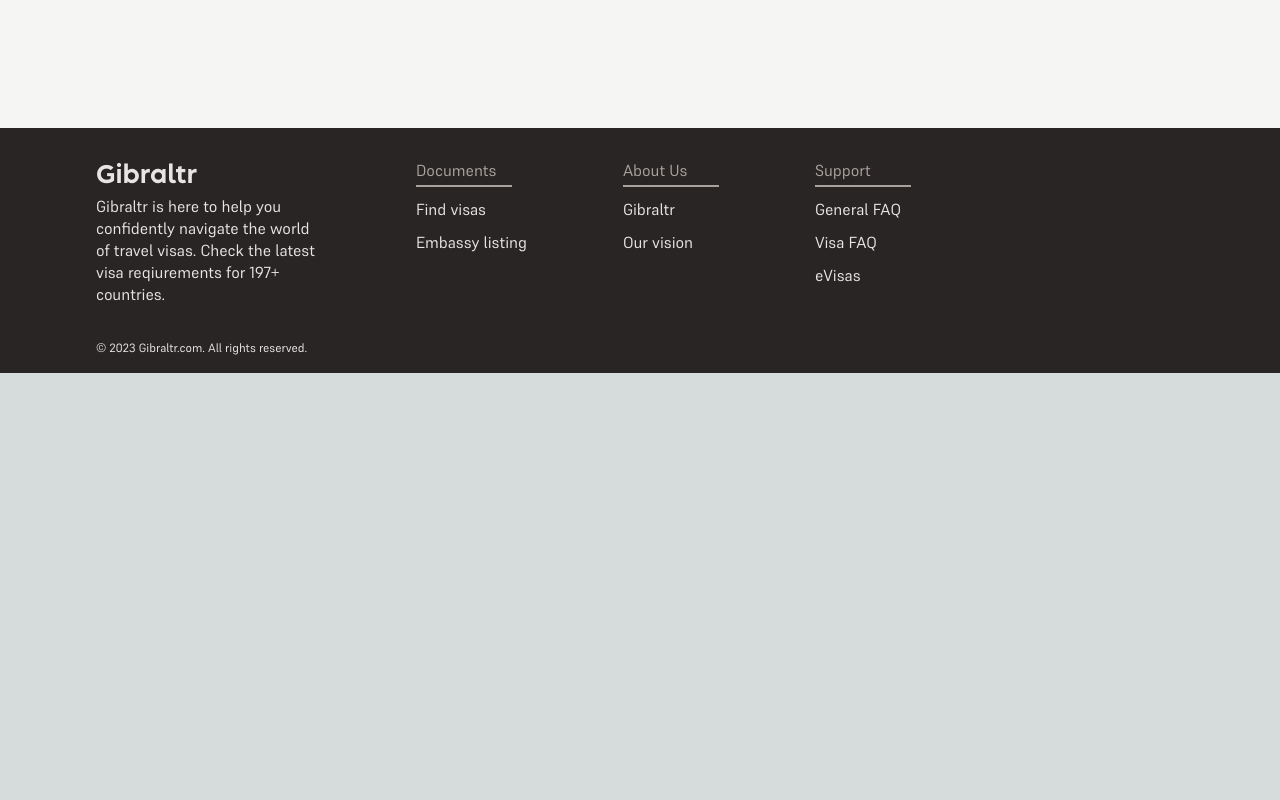
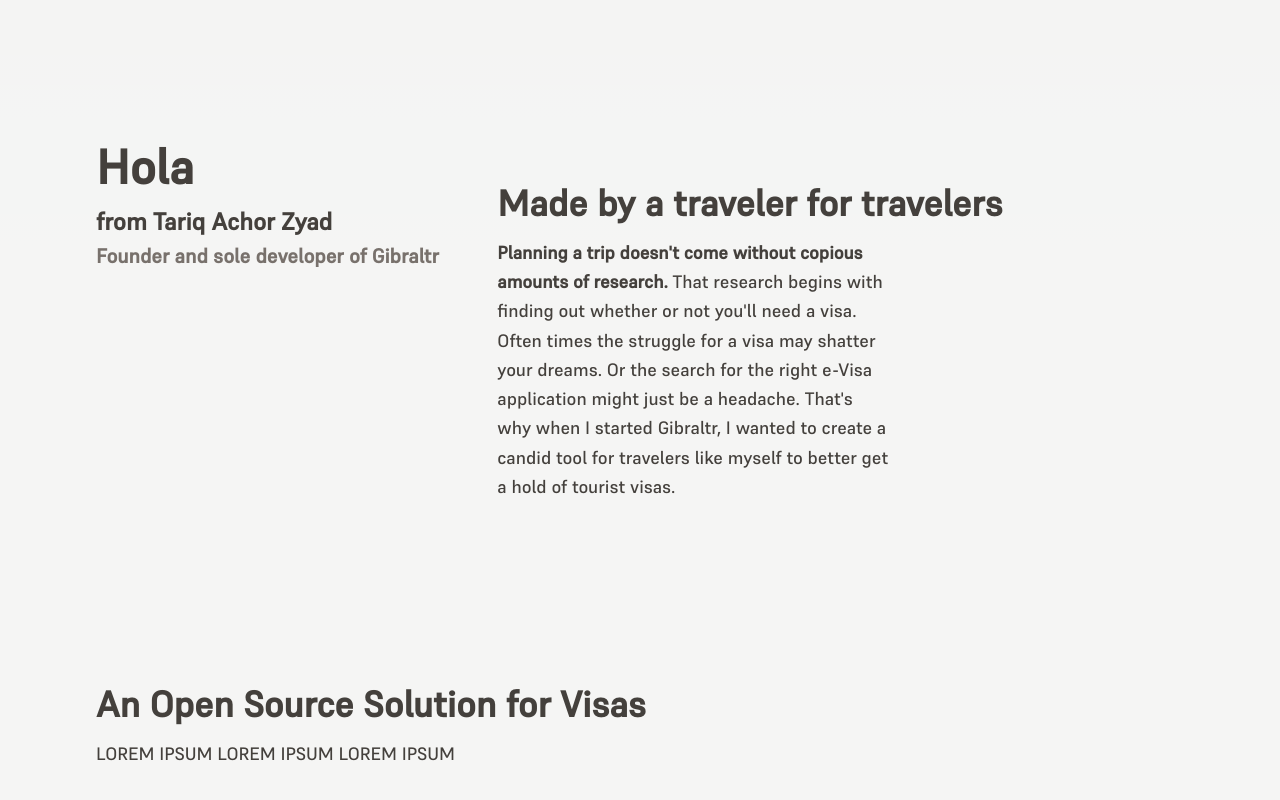
Before and after one commit to tachorzy/Gibraltr, a Next.js app in the folder app/: page /about in a window 1280 px wide. Shown: the part 1480-2280 px from the top of the page. Before the commit the page ends 1853 px from the top, so only its background shows below. Built offline with nearby package versions, Linux system fonts and the light colour scheme.

Commit message:
Added developer story to about.jsx

```diff
--- a/app/package.json
+++ b/app/package.json
@@ -25,6 +25,7 @@
     "numpy": "^0.0.1",
     "react": "18.2.0",
     "react-dom": "18.2.0",
+    "react-type-animation": "^2.1.2",
     "yarn": "^1.22.19"
   },
   "devDependencies": {
--- a/app/pages/about.jsx
+++ b/app/pages/about.jsx
@@ -3,6 +3,7 @@ import Image from 'next/image'
 import NavBar from '../components/navbar'
 import InfoCard from '../components/infocard'
 import Footer from '../components/footer'
+import { TypeAnimation } from 'react-type-animation'
 import { Combo, Roboto, Rubik } from '@next/font/google'
 import localFont from '@next/font/local'
 import styles from '../styles/Home.module.css'
@@ -96,7 +97,56 @@ export default function AboutUs() {
               <h4 className={AboutStyles.aboutUsTitle} id="our-vision">Our vision</h4>
               <p className={AboutStyles.paragraphLast}>{"It's our mission to help you better understand your passport. Our passports are a privilege, each of them with their own freedoms and limits. Entering countries is not easy for all of us. Whether you have a strong or weak passport will greatly shape your travels. We aim to empower all of those yearning to travel. No matter their nation of origin."} </p>
               {/* <p className={AboutStyles.paragraphLast}>We want to simplify the process of finding visa requirements.</p> */}
+              <div className={AboutStyles.infoContainerSplit}>
+                <div>
+                  <TypeAnimation
+                    className={AboutStyles.welcomeMessage}
+                    sequence={[
+                      'Hello',
+                      3000,
+                      "Hola",
+                      3000,
+                      "Hej",
+                      3000,
+                      'Bonjour',
+                      3000,
+                      'Olá',
+                      3000,
+                      'Привет',
+                      3000,
+                      'Γειά σου',
+                      3000,
+                      'Merhaba',
+                      3000,
+                      'سلام',
+                      3000,
+                      '환영',
+                      3000,
+                      '你好',
+                      3000,
+                      'नमस्ते',
+                      3000,
+                      'আরে',
+                      3000,
+                      'สวัสดี',
+                      3000,
+                    ]}
+                    repeat={Infinity}
+                    speed={25}
+                    deletionSpeed={25}
+                  />
+                  <h3 className={AboutStyles.developerName}>from Tariq Achor Zyad</h3>
+                  <h3 className={AboutStyles.developerCredit}>Founder and sole developer of Gibraltr</h3>
+                </div>
+                <div className={AboutStyles.developerStory}>
+                  <h4 className={AboutStyles.aboutUsTitle}>Made by a traveler for travelers</h4>
+                  <p className={AboutStyles.paragraphRegular}><strong>{"Planning a trip doesn't come without copious amounts of research."} </strong> {"That research begins with finding out whether or not you'll need a visa. Often times the struggle for a visa may shatter your dreams. Or the search for the right e-Visa application might just be a headache. That's why when I started Gibraltr, I wanted to create a candid tool for travelers like myself to better get a hold of tourist visas."}</p>
+                  <p className={AboutStyles.paragraphLast}>{""}</p>
+                </div>
+              </div>
 
+              <h4 className={AboutStyles.aboutUsTitle}>An Open Source Solution for Visas</h4>
+              <p className={AboutStyles.paragraphLast}>{"LOREM IPSUM LOREM IPSUM LOREM IPSUM"}</p>
             </span>
           </section>
           <Footer></Footer>
--- a/app/styles/AboutUsStyle.module.css
+++ b/app/styles/AboutUsStyle.module.css
@@ -54,6 +54,10 @@
     @apply flex flex-row mt-7 gap-x-10 mb-24
 }
 
+.infoContainerSplit{
+    @apply grid grid-cols-3 gap-x-5
+}
+
 .infoBox{
     @apply w-56 h-36 text-stone-700 border-4 border-inherit border-dotted	rounded-xl p-4 pt-5 border-stone-700
 }
@@ -99,3 +103,19 @@
 .infoCardText{
     @apply text-lg text-stone-700 leading-relaxed mb-32 mt-2.5
 }
+
+.welcomeMessage{
+    @apply text-5xl font-bold text-stone-700 leading-relaxed mt-20
+}
+
+.developerName{
+    @apply text-2xl font-bold text-stone-700 pb-1
+}
+
+.developerCredit{
+    @apply text-xl font-bold text-stone-500
+}
+
+.developerStory{
+    @apply col-span-2
+}
```
Also changed, not shown: app/pages/result.js (added, +50 -0 lines), 1 other file (tests, documents, lock files or other folders).
